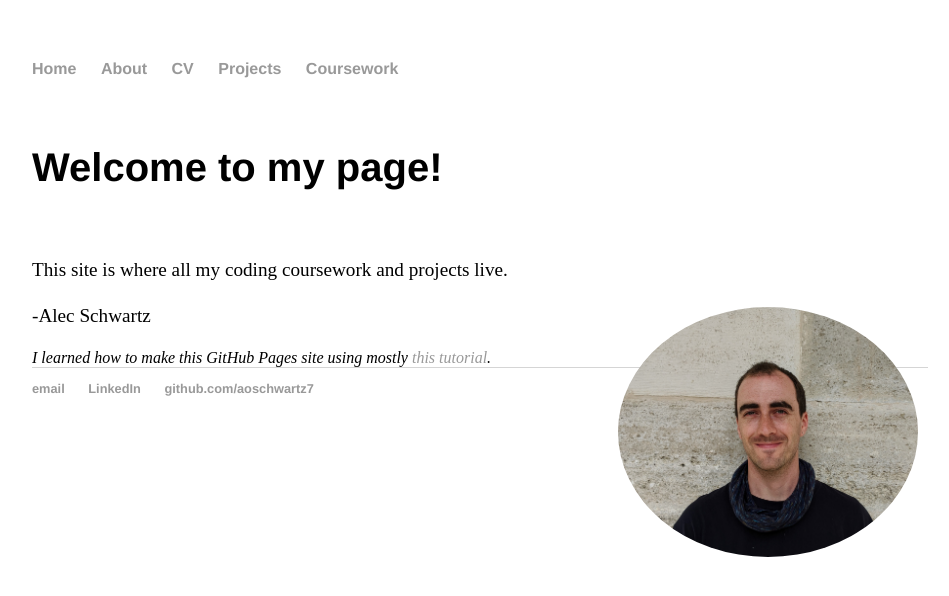
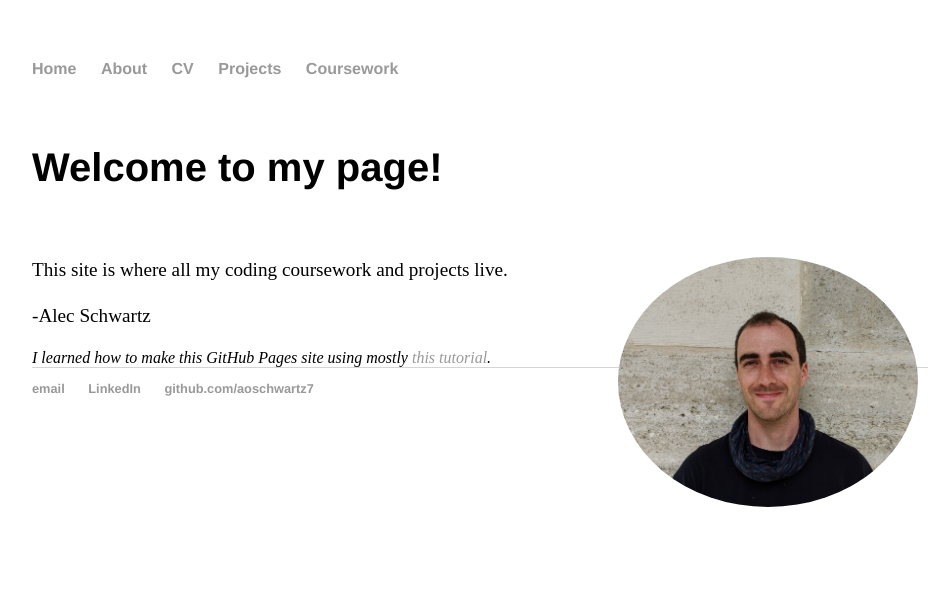
Before and after one commit to aoschwartz7/aoschwartz7.github.io, a Jekyll site: the page built from index.html, in a window 1280 px wide. Shown: the top 596 px of the page, without its empty margins (160-1109 px from the left). Built offline with Jekyll 4.4.1, drawn with Linux system fonts in a browser that asks for light colours.

Commit message:
formatting

```diff
--- a/index.html
+++ b/index.html
@@ -6,8 +6,7 @@
 
 
 <p>
-  <img src="portrait.jpg" alt="me" style="float:right;position:relative;right:10px;
-  top:50px;width:300px;height:250px;border-radius: 50%;">
+  <img src="portrait.jpg" alt="me" style="float:right;position:relative;right:10px;width:300px;height:250px;border-radius: 50%;">
 This site is where all my coding coursework and projects live.
 </p>
 
```
